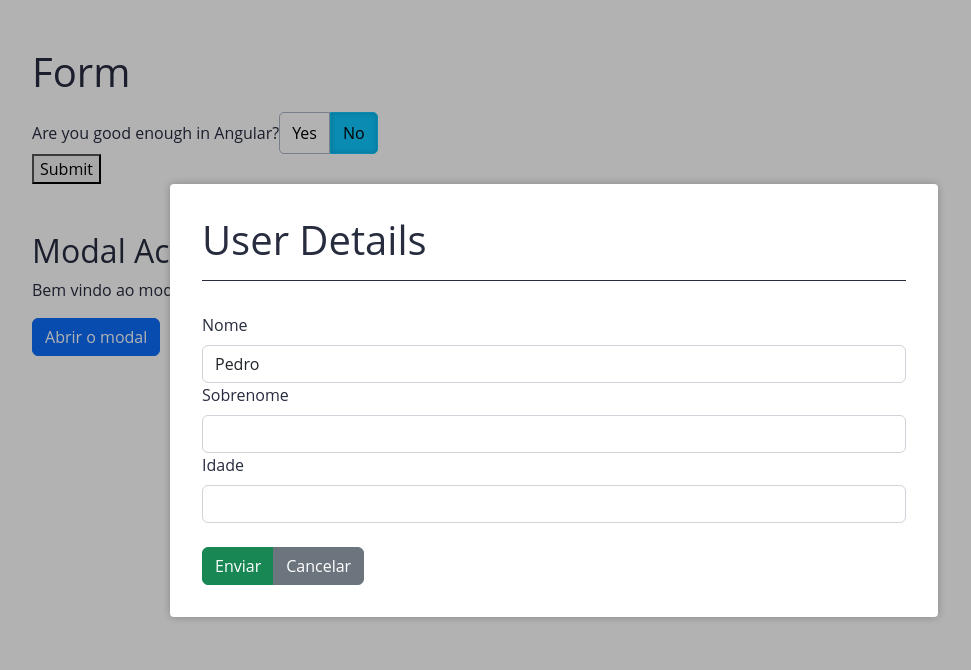
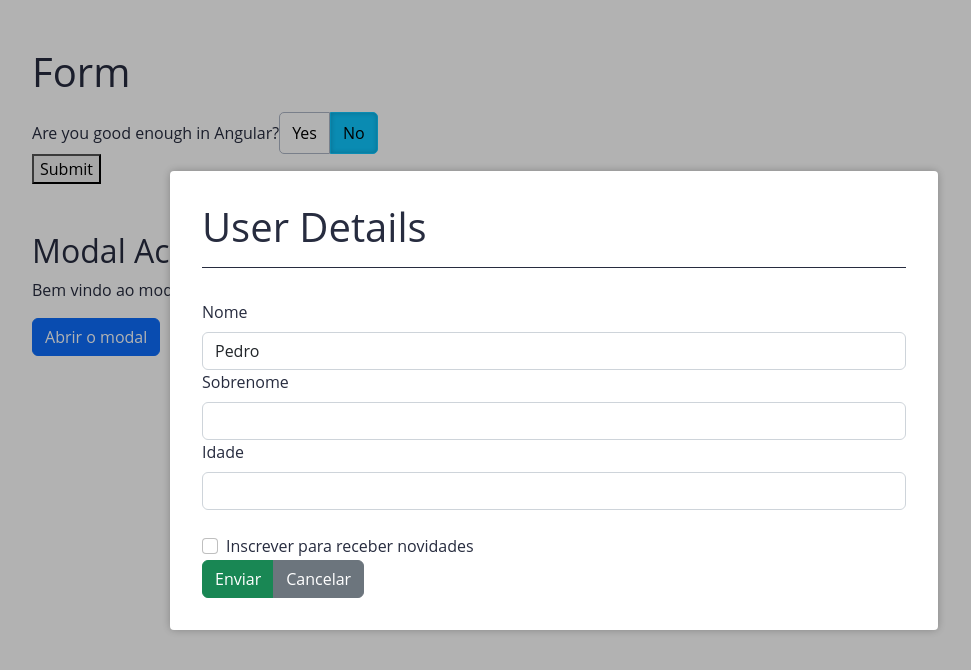
Before and after one commit to AlanGustav0/acessibilidade-web, an Angular app: page / in a window 1280 px wide. Both pictures are taken after a click on the button "Abrir o modal". Shown: the top 670 px of the page, without its empty margins (86-1057 px from the left). Built offline with nearby package versions, Linux system fonts and the light colour scheme.

Commit message:
feat: fechar modal clicando no overlay

```diff
--- a/src/app/app.component.html
+++ b/src/app/app.component.html
@@ -32,7 +32,11 @@
     <label for="age" class="form-label">Idade</label>
     <input id="age" class="form-control" type="text" />
   </div>
-
+  <div class="form-check">
+  <label for="info" class="form-check-label">Inscrever para receber novidades</label>
+  <input id="info" class="form-check-input" type="checkbox" (change)="info = !info">
+  <p [@fade] *ngIf="info">Este é um placeholder para mais informações</p>
+  </div>
   <div class="btn-group">
     <button class="btn btn-success" type="button">Enviar</button>
     <button class="btn btn-secondary" type="button" (click)="modalRef.close()">Cancelar</button>
--- a/src/app/app.component.ts
+++ b/src/app/app.component.ts
@@ -1,6 +1,7 @@
 import { Component, TemplateRef, ViewChild } from '@angular/core';
 import { FormBuilder, FormGroup } from '@angular/forms';
-import { ModalRef, ModalService } from './shared/components/modal/services/modal.service';
+import { ModalRef } from './shared/components/modal/models/modal-ref';
+import { ModalService } from './shared/components/modal/services/modal.service';
 
 @Component({
   selector: 'app-root',
@@ -13,6 +14,7 @@ export class AppComponent {
   public form: FormGroup = null;
   public firstName = 'Pedro';
   public modalRef: ModalRef;
+  public info = false;
 
 
   constructor(formBuilder: FormBuilder, private modalService: ModalService) {
--- a/src/app/shared/components/modal/modal.component.html
+++ b/src/app/shared/components/modal/modal.component.html
@@ -1,5 +1,5 @@
-<div class="modal-overlay">
-    <div class="modal-overlay__content">
+<div class="modal-overlay" (click)="modalRef.close()">
+    <div class="modal-overlay__content" (click)="$event.stopPropagation()">
         <h1 class="modal-overlay__content__title">{{config.title}}</h1>
         <ng-container *ngTemplateOutlet="config.templateRef"></ng-container>
     </div>
--- a/src/app/shared/components/modal/modal.component.ts
+++ b/src/app/shared/components/modal/modal.component.ts
@@ -1,6 +1,8 @@
 import { Component, HostBinding, OnInit } from '@angular/core';
 import { fade } from '../../animations/fade';
 import { ModalConfig } from './interfaces/modal-config.interface';
+import { ModalRef } from './models/modal-ref';
+
 
 @Component({
   selector: 'app-modal',
@@ -11,5 +13,6 @@ import { ModalConfig } from './interfaces/modal-config.interface';
 export class ModalComponent {
   @HostBinding('@fade') fade = true;
   public config: ModalConfig;
+  public modalRef:ModalRef;
 
 }
--- /dev/null
+++ b/src/app/shared/components/modal/models/modal-ref.ts
@@ -0,0 +1,10 @@
+import { ComponentRef } from "@angular/core";
+import { ModalComponent } from "../modal.component";
+
+export class ModalRef {
+    constructor(private componentRef: ComponentRef<ModalComponent>) { }
+
+    public close(): void {
+      this.componentRef.destroy();
+    }
+  }
--- a/src/app/shared/components/modal/services/modal.service.ts
+++ b/src/app/shared/components/modal/services/modal.service.ts
@@ -1,6 +1,7 @@
 import { ComponentFactory, ComponentFactoryResolver, ComponentRef, Injectable, Injector, TemplateRef } from '@angular/core';
 import { ModalConfig } from '../interfaces/modal-config.interface';
 import { ModalComponent } from '../modal.component';
+import { ModalRef } from '../models/modal-ref';
 import { BodyInjectorService } from './body-injector';
 
 @Injectable()
@@ -16,18 +17,12 @@ export class ModalService {
     const componentRef = this.createComponentRef();
     componentRef.instance.config = config;
     this._bodyInjectorService.stackBeforeAppRoot(componentRef);
-    return new ModalRef(componentRef);
+    const modalRef = new ModalRef(componentRef);
+    componentRef.instance.modalRef = modalRef;
+    return modalRef;
   }
 
   private createComponentRef(): ComponentRef<ModalComponent> {
     return this.componentFactory.create(this._injector);
   }
 }
-
-export class ModalRef {
-  constructor(private componentRef: ComponentRef<ModalComponent>) { }
-
-  public close(): void {
-    this.componentRef.destroy();
-  }
-}
```
